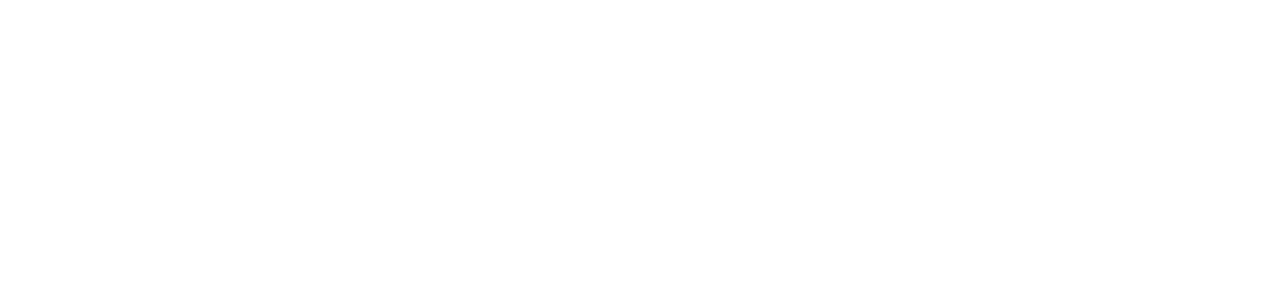
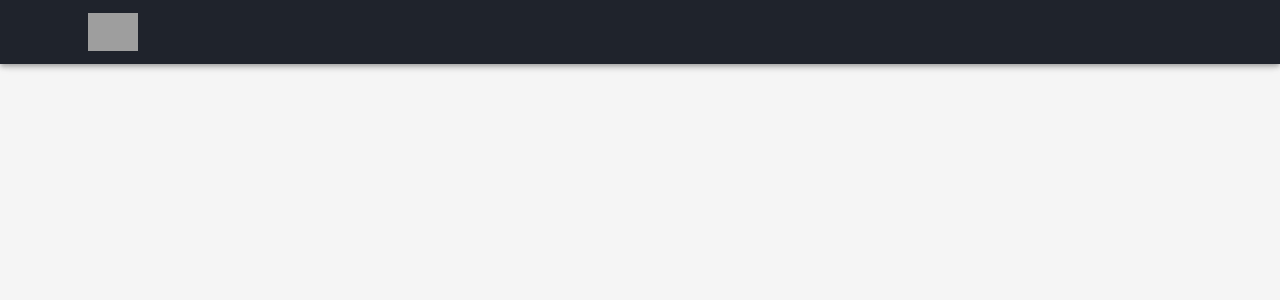
Before and after one commit to judithTamino/Hogwarts, a React (Vite) app: page /contact in a window 1280 px wide. Shown: the top 300 px of the page. Built offline with nearby package versions, Linux system fonts and the light colour scheme; grey boxes are pictures that could not be loaded.

Commit message:
navbar, routing and customizing mui theme

```diff
--- a/src/App.tsx
+++ b/src/App.tsx
@@ -1,7 +1,22 @@
+import { Container, CssBaseline, ThemeProvider } from '@mui/material';
 import './App.css';
+import { BrowserRouter as Router } from 'react-router-dom';
+import AppRoutes from './routes/routes';
+import Navbar from './components/Navbar';
+import { lightTheme } from './theme/theme';
 
 function App() {
-  return <></>;
+  return (
+    <ThemeProvider theme={lightTheme}>
+      <CssBaseline />
+      <Navbar />
+      <Container maxWidth='md'>
+        <Router>
+          <AppRoutes />
+        </Router>
+      </Container>
+    </ThemeProvider>
+  );
 }
 
 export default App;
--- /dev/null
+++ b/src/components/Navbar.tsx
@@ -0,0 +1,70 @@
+import { AppBar, Box, Container, Stack, Toolbar } from '@mui/material';
+import { useState, type FunctionComponent } from 'react';
+import 'remixicon/fonts/remixicon.css';
+
+interface NavbarProps {}
+
+const pages: Record<string, string>[] = [{ name: 'Home', id: '' }];
+
+const Navbar: FunctionComponent<NavbarProps> = () => {
+  const [mobileOpen, setMobileOpen] = useState<boolean>(false);
+
+  const handleToggleMenu = () => setMobileOpen((prevState) => !prevState);
+
+  return (
+    // <Box sx={{ display: 'flex' }}>
+    //   <AppBar component='nav'>
+    //     <Toolbar>
+    //       <IconButton
+    //         color='inherit'
+    //         aria-label='open menu'
+    //         edge='start'
+    //         onClick={handleToggleMenu}
+    //         sx={{ mr: 2, display: { sm: 'none' } }}
+    //       >
+    //         <Icon className='ri-menu-line' />
+    //       </IconButton>
+
+    //       <Box
+    //         component='img'
+    //         sx={{
+    //           width: 20,
+    //           flexGrow: 1,
+    //           display: {
+    //             xs: 'none',
+    //             sm:'block'
+    //           }
+    //         }}
+    //         alt='Hogwarts logo'
+    //         src='logo.png'
+    //       ></Box>
+    //     </Toolbar>
+    //   </AppBar>
+    // </Box>
+    <AppBar>
+      <Container>
+        <Toolbar>
+          <Stack
+            direction='row'
+            justifyContent='space-between'
+            alignItems='center'
+            width='100%'
+          >
+            <Box
+              component='img'
+              sx={{
+                width: 50,
+                cursor: 'pointer',
+              }}
+              alt='Hogwarts logo'
+              src='logo.png'
+            ></Box>
+            <Stack direction='row' gap={3}></Stack>
+          </Stack>
+        </Toolbar>
+      </Container>
+    </AppBar>
+  );
+};
+
+export default Navbar;
--- a/src/routes/routes.tsx
+++ b/src/routes/routes.tsx
@@ -0,0 +1,25 @@
+import type { FunctionComponent } from 'react';
+import { Routes, Route } from 'react-router-dom';
+import Home from '../pages/Home';
+import About from '../pages/About';
+import Academics from '../pages/Academics';
+import News from '../pages/News';
+import SchoolLife from '../pages/SchoolLife';
+import Contact from '../pages/Contact';
+
+interface AppRoutesProps {}
+
+const AppRoutes: FunctionComponent<AppRoutesProps> = () => {
+  return (
+    <Routes>
+      <Route path='/' element={<Home />} />
+      <Route path='/about' element={<About />} />
+      <Route path='/academics' element={<Academics />} />
+      <Route path='/news' element={<News />} />
+      <Route path='/school' element={<SchoolLife />} />
+      <Route path='/contact' element={<Contact />} />
+    </Routes>
+  );
+};
+
+export default AppRoutes;
--- /dev/null
+++ b/src/theme/theme.ts
@@ -0,0 +1,17 @@
+import { createTheme } from "@mui/material";
+
+export const lightTheme = createTheme({
+palette: {
+  mode: 'light',
+  background: {
+     default: '#F5F5F5',
+      paper: '#FFFFFF',
+  },
+  primary: {
+    main: '#1F232C'
+  },
+  secondary: {
+    main: '#eeba30'
+  }
+}
+});
```
